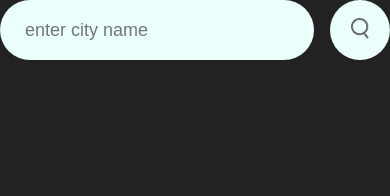
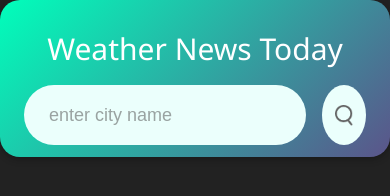
Before and after one commit to SamRex398/SamRex398.github.io, a plain HTML site: page index.html in a window 390 px wide. Drawn offline with nearby package versions, Linux system fonts and the light colour scheme.

Commit message:
new mobile view
experience better color scheme with our new mobile interface

```diff
--- a/index.html
+++ b/index.html
@@ -5,9 +5,11 @@
     <meta name="viewport" content="width=device-width, initial-scale=1.0">
     <title>Weather App</title>
     <link rel="stylesheet" href="style.css">
+    <link rel="stylesheet" href="https://www.w3schools.com/w3css/4/w3.css">
 </head>
 <body>
-    <div class="w3-card">
+    <div class="w3-card w3-padding-large card">
+        <h2 class="w3-padding-small">Weather News Today</h2>
         <div class="search">
             <input type="text" placeholder="enter city name" spellcheck="false">
             <button><img src="./Weather App/images/search.png" alt=""></button>
@@ -15,7 +17,7 @@
         <div class="error">
             <p>Invalid city name</p>
         </div>
-        <div class="weather">
+        <div class="weather w3-monospace">
             <img src="./Weather App/images/rain.png" alt="" class="weather-icon">
             <h1 class="temp">22°C</h1>
             <h2 class="city">New York</h2>
--- a/style.css
+++ b/style.css
@@ -8,11 +8,12 @@ body{
     background: #222;
 }
 .card{
+/*
     width: 90%;
-    max-width: 470px;
-    background: linear-gradient(135deg,#00feba, #5b548a);
+    max-width: 470px; */
+    background: linear-gradient(135deg,rgb(0, 255, 187), #5b548a);
     color: #fff;
-    margin: 100px auto 0;
+    /* margin: 100px auto 0; */
     border-radius: 20px;
     padding: 40px 35px;
     text-align: center;
```
